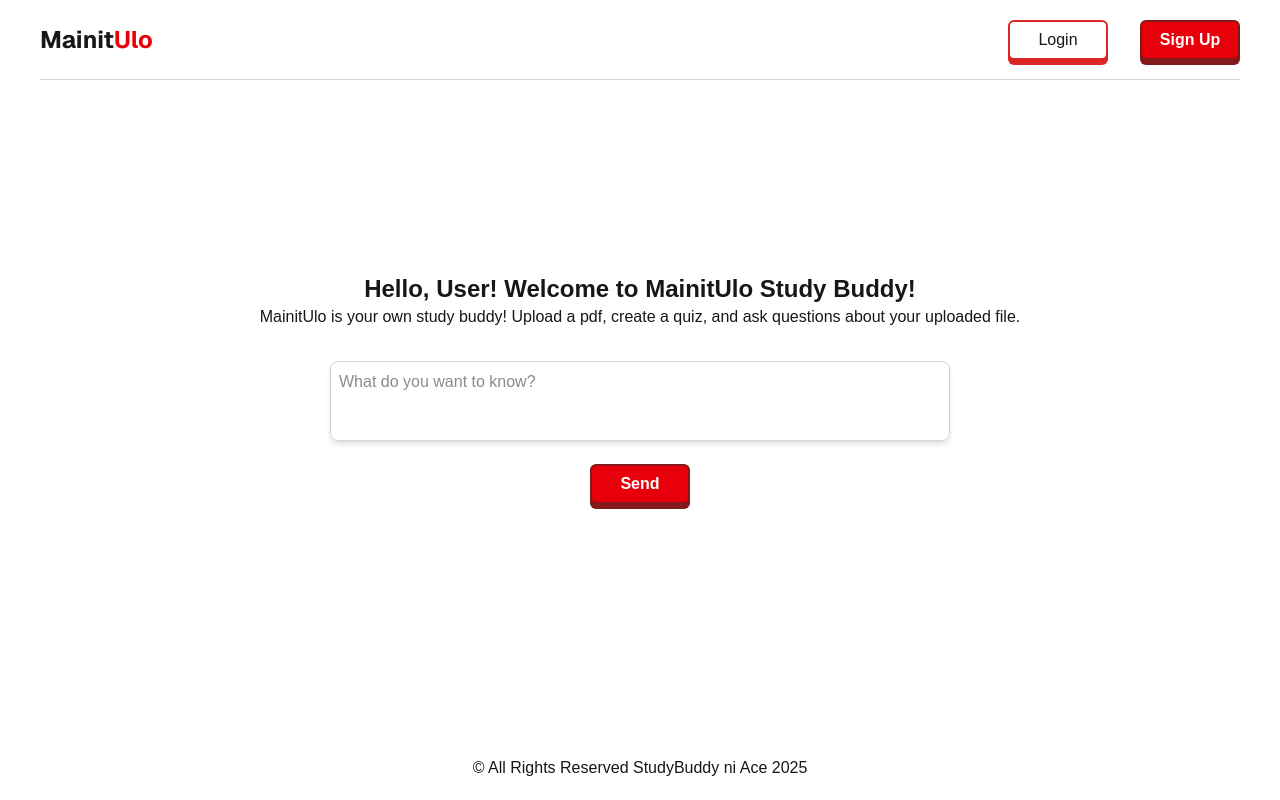
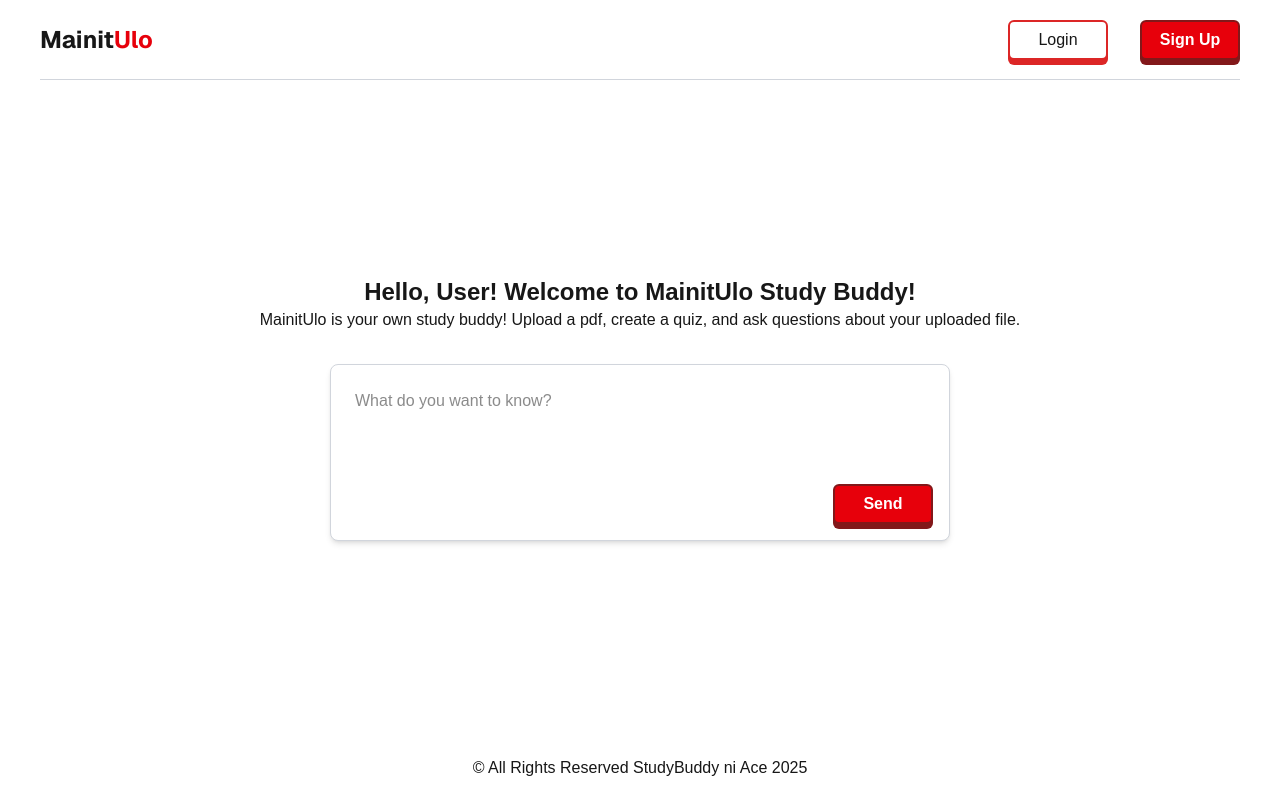
Before and after one commit to eys10/Study-Buddy, a Next.js app: page / in a window 1280 px wide. Built offline with nearby package versions, Linux system fonts and the light colour scheme.

Commit message:
added nextauthURL and SECRET

```diff
--- a/app/components/forms/FormChat.tsx
+++ b/app/components/forms/FormChat.tsx
@@ -108,13 +108,13 @@ export default function FormChat() {
       <form
         data-loading={isLoading}
         onSubmit={(e) => handleChat(e)}
-        className="max-w-full w-full  mx-auto flex-1 sticky bottom-0 flex flex-col gap-2 pb-10 bg-white"
+        className="max-w-full w-full  mx-auto flex-1 sticky bottom-0 flex flex-col gap-2 p-4 bg-white border-1 border-gray-300 shadow-md rounded-lg"
       >
         <div className="form-control">
           <textarea
             name="message"
             placeholder="What do you want to know?"
-            className="w-full h-20 p-2 rounded-lg border-1 border-gray-300 resize-none shadow-md"
+            className="w-full h-20 p-2 rounded-lg resize-none focus:border-none"
             onKeyDown={handleKeyDown}
             value={input}
             onChange={(e) => {
@@ -126,7 +126,7 @@ export default function FormChat() {
 
         {error && <div className="alert alert--error">{error}</div>}
 
-        <div className="flex mt-2 justify-evenly">
+        <div className="flex mt-2 justify-end">
           {/* <button className='button button--default'>
             + Add files
           </button> */}
```
